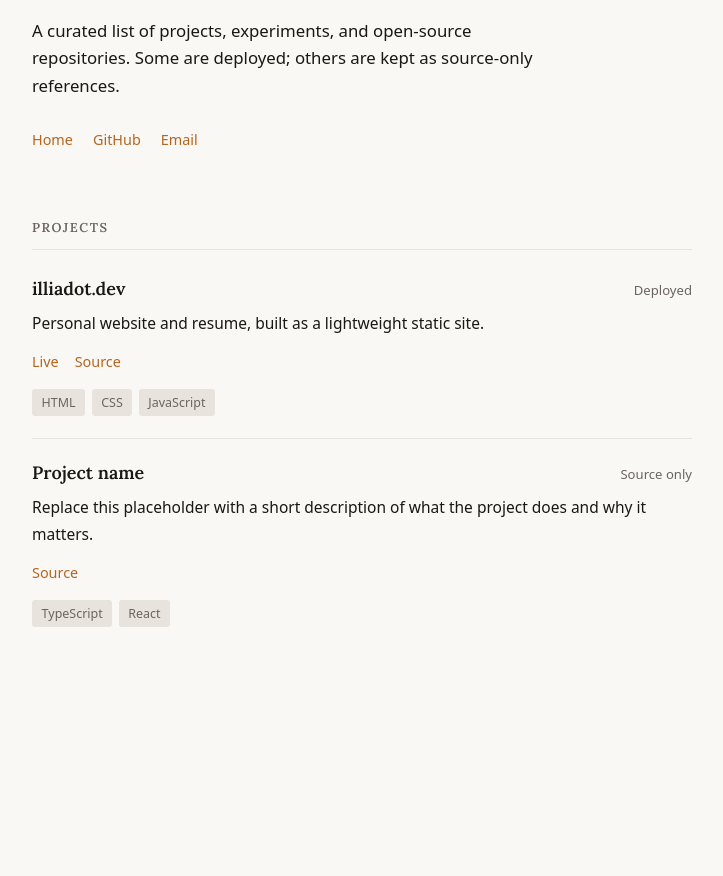
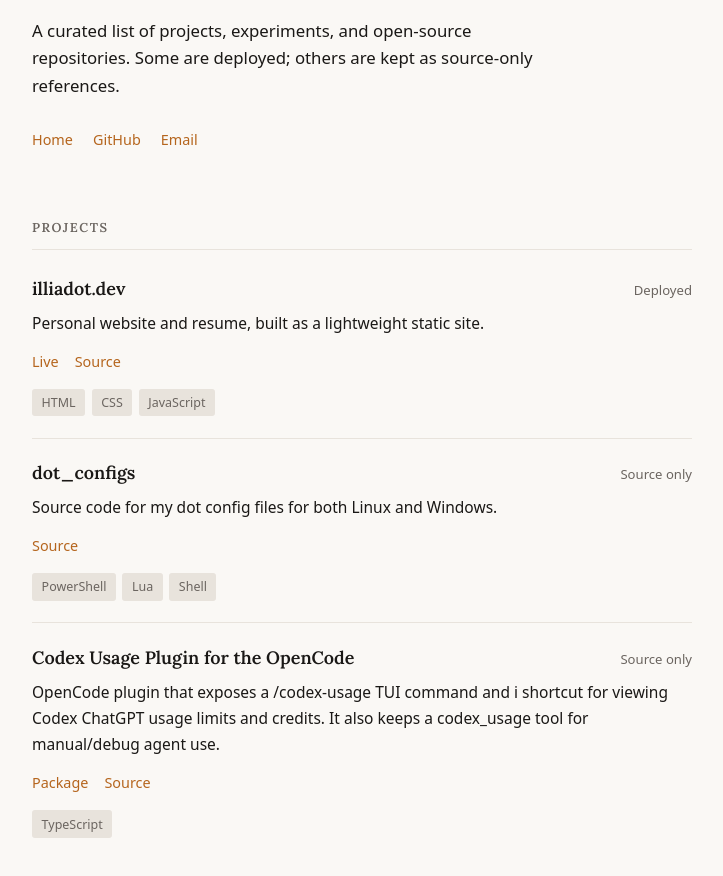
Before and after one commit to iluhaar/illiadot.dev, a plain HTML site: page projects/index.html in a window 1280 px wide. Shown: the part 158-1034 px from the top of the page, without its empty margins (278-1001 px from the left). Before the commit the page ends 937 px from the top, so only its background shows below. Drawn offline with Linux system fonts and the light colour scheme.

Commit message:
sort projects by order

```diff
--- a/projects/index.html
+++ b/projects/index.html
@@ -93,7 +93,9 @@
 
             function renderProjects() {
                 const projectList = document.getElementById('project-list');
-                projectList.innerHTML = projects.map(function (project) {
+                projectList.innerHTML = projects.slice().sort(function (a, b) {
+                    return a.order - b.order;
+                }).map(function (project) {
                     const demoLabel = project.demo && project.demo.includes('npmjs') ? 'Package' : 'Live';
                     const links = [
                         project.demo ? '<a href="' + project.demo + '" target="_blank" rel="noopener noreferrer">' + demoLabel + '</a>' : '',
--- a/projects/projects.js
+++ b/projects/projects.js
@@ -1,18 +1,32 @@
 const projects = [
-    {
-        name: 'illiadot.dev',
-        status: 'Deployed',
-        description: 'Personal website and resume, built as a lightweight static site.',
-        github: 'https://github.com/iluhaar/illiadot.dev',
-        demo: 'https://illiadot.dev',
-        tags: ['HTML', 'CSS', 'JavaScript']
-    },
-    {
-        name: 'Project name',
-        status: 'Source only',
-        description: 'Replace this placeholder with a short description of what the project does and why it matters.',
-        github: 'https://github.com/iluhaar',
-        demo: '',
-        tags: ['TypeScript', 'React']
-    }
+  {
+    order: 10,
+    name: "illiadot.dev",
+    status: "Deployed",
+    description:
+      "Personal website and resume, built as a lightweight static site.",
+    github: "https://github.com/iluhaar/illiadot.dev",
+    demo: "https://illiadot.dev",
+    tags: ["HTML", "CSS", "JavaScript"],
+  },
+  {
+    order: 20,
+    name: "dot_configs",
+    status: "Source only",
+    description:
+      "Source code for my dot config files for both Linux and Windows.",
+    github: "https://github.com/iluhaar/dot_configs",
+    demo: "",
+    tags: ["PowerShell", "Lua", "Shell"],
+  },
+  {
+    order: 30,
+    name: "Codex Usage Plugin for the OpenCode",
+    status: "Source only",
+    description:
+      "OpenCode plugin that exposes a /codex-usage TUI command and <leader>i shortcut for viewing Codex ChatGPT usage limits and credits. It also keeps a codex_usage tool for manual/debug agent use.",
+    github: "https://github.com/iluhaar/codex-usage-plugin",
+    demo: "https://www.npmjs.com/package/@illiadotdev/codex-usage-plugin",
+    tags: ["TypeScript"],
+  },
 ];
```
